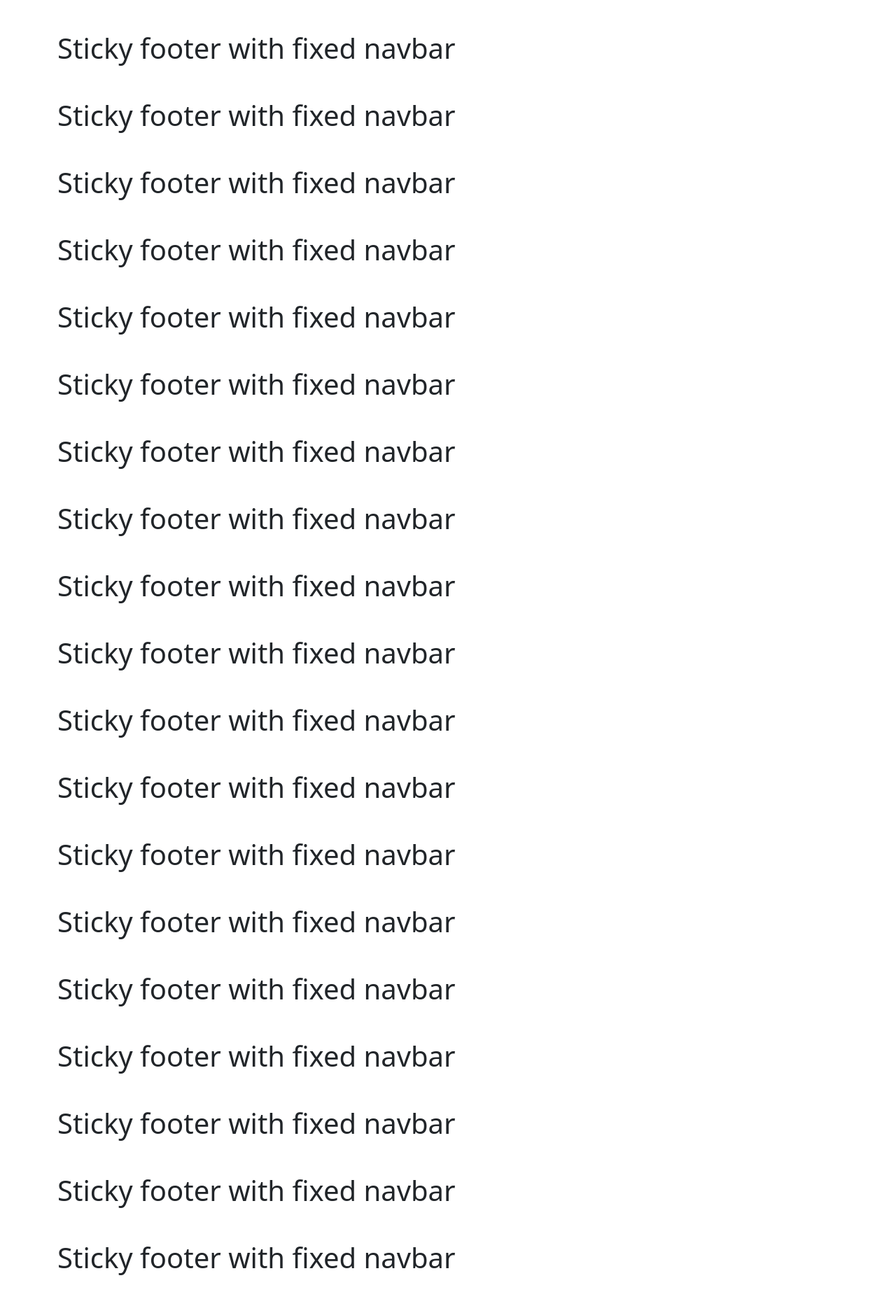
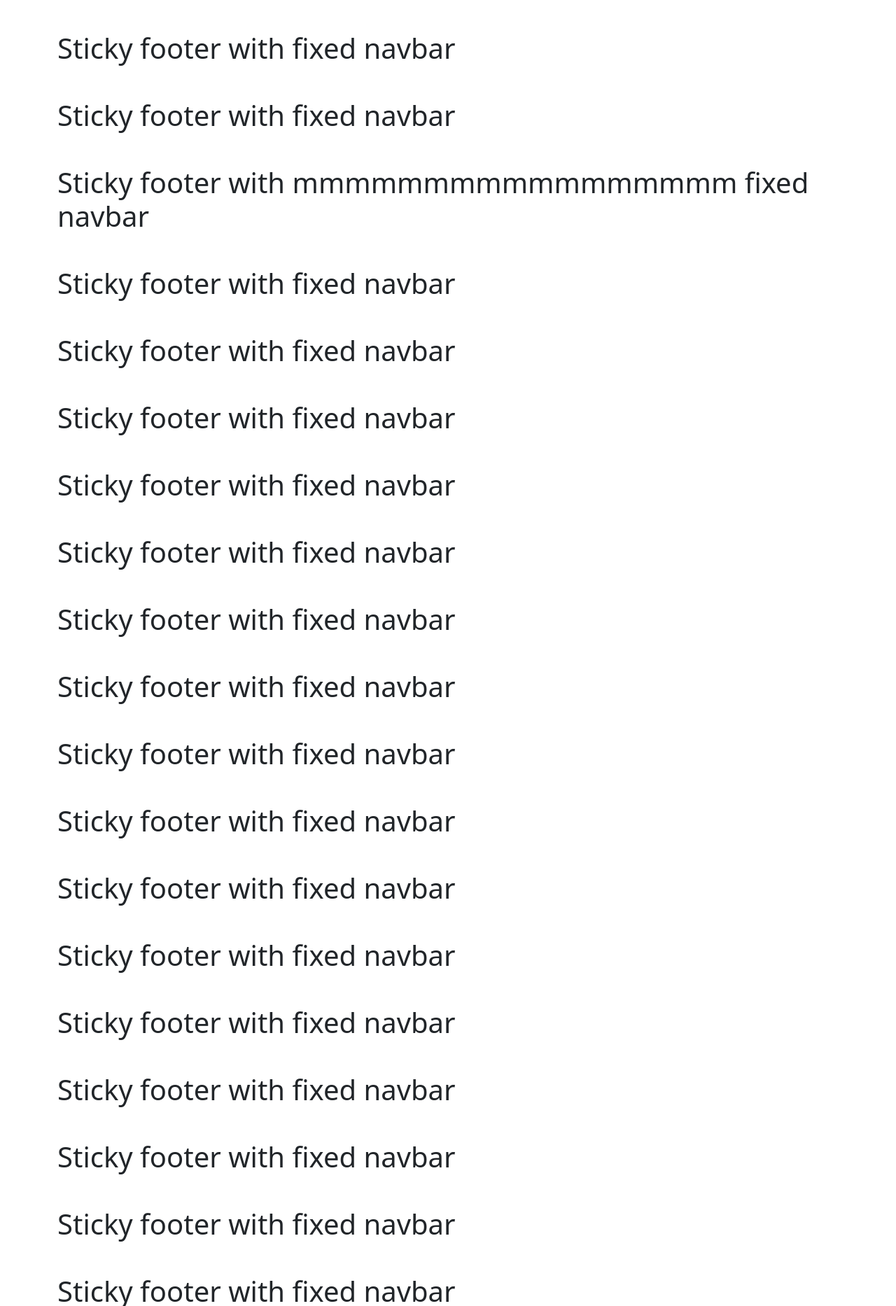
Before and after one commit to Tooki24/PTS3-pcaof, a PHP site: page / in a window 1280 px wide. Shown: the part 663-2529 px from the top of the page at 70% size. Run offline with PHP 8.4, Linux system fonts and the light colour scheme.

Commit message:
test pour samy

```diff
--- a/sandbox/index.php
+++ b/sandbox/index.php
@@ -14,7 +14,7 @@
     <h1 class="mt-5">Sticky footer with fixed navbar</h1>
     <h1 class="mt-5">Sticky footer with fixed navbar</h1>
     <h1 class="mt-5">Sticky footer with fixed navbar</h1>
-    <h1 class="mt-5">Sticky footer with fixed navbar</h1>
+    <h1 class="mt-5">Sticky footer with mmmmmmmmmmmmmmmmm fixed navbar</h1>
     <h1 class="mt-5">Sticky footer with fixed navbar</h1>
     <h1 class="mt-5">Sticky footer with fixed navbar</h1>
     <h1 class="mt-5">Sticky footer with fixed navbar</h1>
```
